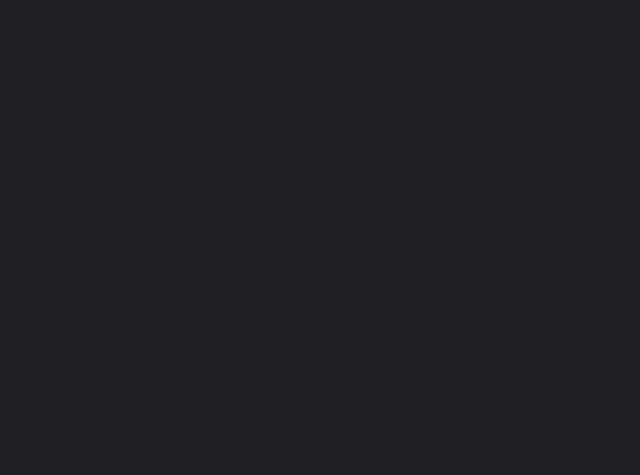
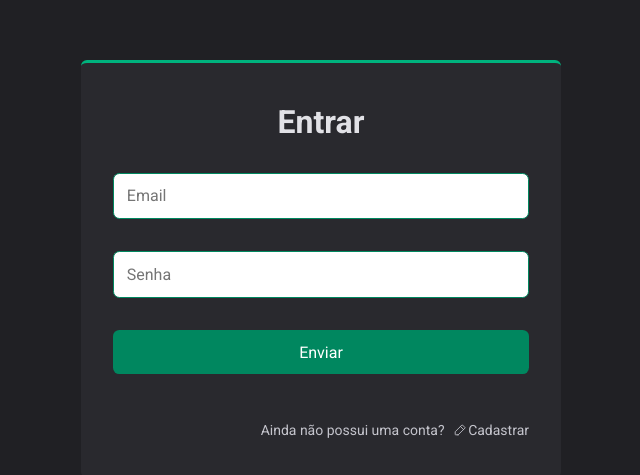
Before and after one commit to JoaoManoelDev/my-finances, a React (Vite) app in the folder web/: page /signIn in a window 1280 px wide. Before the commit this address had no page. Shown: the part 131-606 px from the top of the page, without its empty margins (319-959 px from the left). Built offline with nearby package versions, Linux system fonts and the light colour scheme; data requests are answered from the project's data file.

Commit message:
create signin page

```diff
--- a/web/src/App.tsx
+++ b/web/src/App.tsx
@@ -4,7 +4,7 @@ import { ThemeProvider } from 'styled-components'
 import { TransactionsProvider } from './contexts/TransactionsContext'
 import { GlobalStyle } from './styles/global'
 import { defaultTheme } from './styles/themes/default'
-import { AuthProvider } from './contexts/Auth'
+import { AuthProvider } from './contexts/AuthContext'
 
 export function App() {
   return (
--- a/web/src/Router.tsx
+++ b/web/src/Router.tsx
@@ -1,4 +1,5 @@
 import { Route, Routes } from 'react-router-dom'
+import { SignIn } from './pages/SignIn'
 import { SignUp } from './pages/SignUp'
 import { Transactions } from './pages/Transactions'
 
@@ -7,6 +8,7 @@ export function Router() {
     <Routes>
       <Route path="/" element={<Transactions />} />
       <Route path="/signup" element={<SignUp />} />
+      <Route path="/signIn" element={<SignIn />} />
     </Routes>
   )
 }
--- a/web/src/contexts/Auth.tsx
+++ b/web/src/contexts/AuthContext.tsx
@@ -8,6 +8,11 @@ interface IfetchSignUp {
   name: string
 }
 
+interface IfetchSignIn {
+  email: string
+  password: string
+}
+
 interface IAuthContext {
   fetchSignUp: ({
     email,
@@ -15,6 +20,8 @@ interface IAuthContext {
     password,
     passwordConfirm,
   }: IfetchSignUp) => Promise<void>
+
+  fetchSignIn: ({ email, password }: IfetchSignIn) => Promise<void>
 }
 
 interface AuthProviderProps {
@@ -40,8 +47,19 @@ export function AuthProvider({ children }: AuthProviderProps) {
     console.log(response)
   }
 
+  async function fetchSignIn({ email, password }: IfetchSignIn) {
+    console.log(email)
+
+    const { data } = await api.post('auth', {
+      email,
+      password,
+    })
+
+    console.log(data)
+  }
+
   return (
-    <AuthContext.Provider value={{ fetchSignUp }}>
+    <AuthContext.Provider value={{ fetchSignUp, fetchSignIn }}>
       {children}
     </AuthContext.Provider>
   )
--- /dev/null
+++ b/web/src/pages/SignIn/index.tsx
@@ -0,0 +1,56 @@
+import { useContext } from 'react'
+import { useForm } from 'react-hook-form'
+import { LinkSignUp, SignInContainer, SignInFormContainer } from './styles'
+import { PencilSimple } from 'phosphor-react'
+import * as z from 'zod'
+import { zodResolver } from '@hookform/resolvers/zod'
+import { NavLink } from 'react-router-dom'
+import { AuthContext } from '../../contexts/AuthContext'
+
+const signInFormSchema = z.object({
+  email: z.string(),
+  password: z.string(),
+})
+
+type SignInFormInputs = z.infer<typeof signInFormSchema>
+
+export function SignIn() {
+  const { fetchSignIn } = useContext(AuthContext)
+
+  const { register, handleSubmit, reset } = useForm<SignInFormInputs>({
+    resolver: zodResolver(signInFormSchema),
+  })
+
+  async function handleSignInSubmit(data: SignInFormInputs) {
+    const { email, password } = data
+    await fetchSignIn({ email, password })
+    reset()
+  }
+
+  return (
+    <SignInContainer>
+      <SignInFormContainer onSubmit={handleSubmit(handleSignInSubmit)}>
+        <h1>Entrar</h1>
+
+        <input
+          type="text"
+          id="password"
+          placeholder="Email"
+          {...register('email')}
+        />
+
+        <input type="password" placeholder="Senha" {...register('password')} />
+
+        <button type="submit">Enviar</button>
+
+        <LinkSignUp>
+          <span>Ainda não possui uma conta?</span>
+          <NavLink to="/signup">
+            <PencilSimple size={14} />
+            <span>Cadastrar</span>
+          </NavLink>
+        </LinkSignUp>
+      </SignInFormContainer>
+    </SignInContainer>
+  )
+}
--- /dev/null
+++ b/web/src/pages/SignIn/styles.ts
@@ -0,0 +1,86 @@
+import styled from 'styled-components'
+
+export const SignInContainer = styled.div`
+  height: 100vh;
+  display: flex;
+  justify-content: center;
+  align-items: center;
+`
+
+export const SignInFormContainer = styled.form`
+  /* margin: 6rem auto; */
+  max-width: 30rem;
+  width: 100%;
+  padding: 2.5rem 2rem;
+  background: ${(props) => props.theme.colors['gray-700']};
+  border-radius: 6px;
+  border-top: 3px solid ${(props) => props.theme.colors['green-300']};
+
+  h1 {
+    text-align: center;
+  }
+
+  input {
+    border: 1px solid ${(props) => props.theme.colors['green-500']};
+    margin-top: 2rem;
+    display: block;
+    width: 100%;
+    font-size: 1rem;
+    padding: 0.8rem;
+    border-radius: 0.4rem;
+    background: ${(props) => props.theme.colors.white};
+    transition: 0.2s;
+    &:focus,
+    &:hover {
+      outline: none;
+      background: white;
+      box-shadow: 0 0 0 2px ${(props) => props.theme.colors['green-700']};
+    }
+  }
+
+  button {
+    margin-top: 2rem;
+    display: block;
+    width: 100%;
+    font-size: 1rem;
+    padding: 0.8rem;
+    border-radius: 0.4rem;
+    background: ${(props) => props.theme.colors['green-500']};
+    color: ${(props) => props.theme.colors.white};
+    cursor: pointer;
+    transition: 0.2s;
+    border: none;
+    &:focus,
+    &:hover {
+      outline: none;
+      background: ${(props) => props.theme.colors['green-700']};
+    }
+  }
+`
+
+export const LinkSignUp = styled.div`
+  display: flex;
+  align-items: center;
+  justify-content: flex-end;
+  gap: 0.5rem;
+  margin-top: 3rem;
+  color: ${({ theme }) => theme.colors['gray-300']};
+
+  span {
+    font-size: 14px;
+  }
+
+  a {
+    font-size: 14px;
+    display: flex;
+    align-items: center;
+    justify-content: center;
+    gap: 0.1rem;
+    color: ${({ theme }) => theme.colors['gray-300']};
+    text-decoration: none;
+
+    &:hover {
+      color: ${({ theme }) => theme.colors['gray-500']};
+    }
+  }
+`
--- a/web/src/pages/SignUp/index.tsx
+++ b/web/src/pages/SignUp/index.tsx
@@ -5,32 +5,33 @@ import { zodResolver } from '@hookform/resolvers/zod'
 import { useContext } from 'react'
 import { NavLink } from 'react-router-dom'
 import { SignIn } from 'phosphor-react'
-import { AuthContext } from '../../contexts/Auth'
+import { AuthContext } from '../../contexts/AuthContext'
 
-const searchFormSchema = z.object({
+const signUpFormSchema = z.object({
   email: z.string(),
   password: z.string(),
   passwordConfirm: z.string(),
   name: z.string(),
 })
 
-type SearchFormInputs = z.infer<typeof searchFormSchema>
+type SignUpFormInputs = z.infer<typeof signUpFormSchema>
 
 export function SignUp() {
   const { fetchSignUp } = useContext(AuthContext)
 
-  const { register, handleSubmit } = useForm<SearchFormInputs>({
-    resolver: zodResolver(searchFormSchema),
+  const { register, handleSubmit, reset } = useForm<SignUpFormInputs>({
+    resolver: zodResolver(signUpFormSchema),
   })
 
-  async function handleSignUpUser(data: SearchFormInputs) {
+  async function handleSignUpSubmit(data: SignUpFormInputs) {
     const { email, password, passwordConfirm, name } = data
     await fetchSignUp({ email, password, passwordConfirm, name })
+    reset()
   }
 
   return (
     <SignUpContainer>
-      <SignUpFormContainer onSubmit={handleSubmit(handleSignUpUser)}>
+      <SignUpFormContainer onSubmit={handleSubmit(handleSignUpSubmit)}>
         <h1>Inscreva-se</h1>
 
         <input type="text" placeholder="Nome" {...register('name')} />
@@ -54,7 +55,7 @@ export function SignUp() {
 
         <LinkSignIn>
           <span>Já possui um conta?</span>
-          <NavLink to="/">
+          <NavLink to="/signin">
             <SignIn size={14} />
             <span>Entrar</span>
           </NavLink>
```
